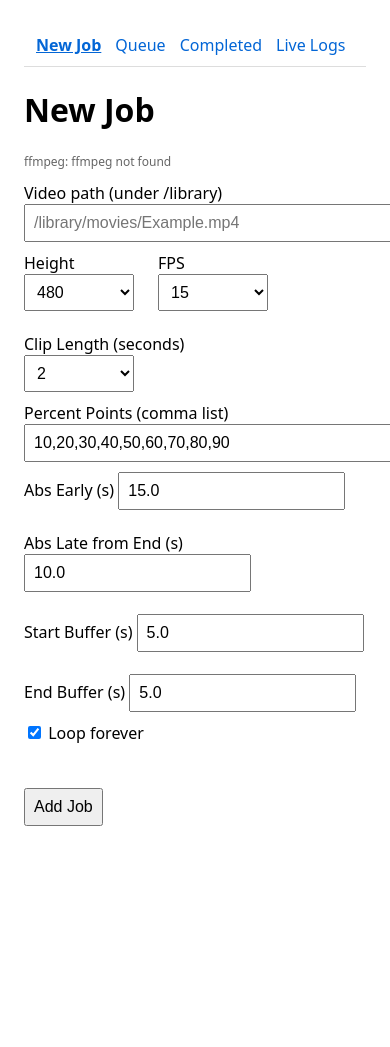
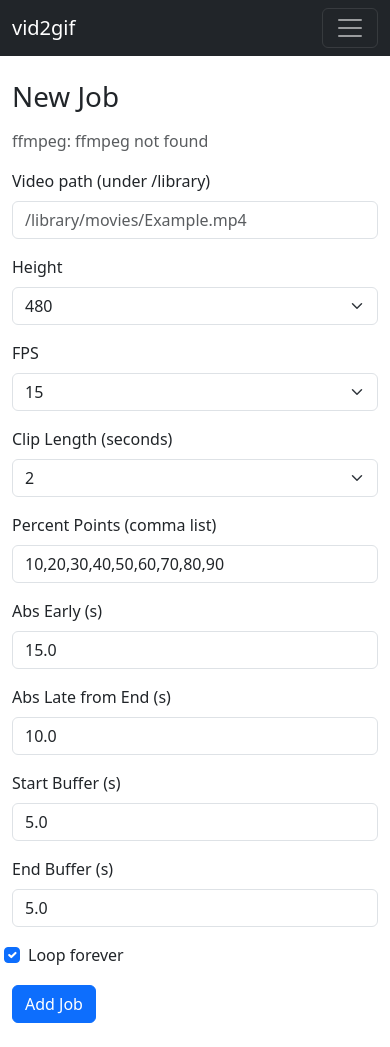
Before and after one commit to RAQ-Tech/vid2gif, a Flask app: page / in a window 390 px wide; the page is wider, and only the part inside the window is pictured. Before the commit the page ends 826 px from the top of that part, so only its background shows below. Run offline with Flask 3, Linux system fonts and the light colour scheme; parts of the project's set-up code (start-up, migrations or seed data) failed here and were passed over.

Commit message:
feat: modernize web UI with responsive layout

```diff
--- a/app/templates/base.html
+++ b/app/templates/base.html
@@ -1,32 +1,47 @@
 <!doctype html>
-<html>
+<html lang="en">
 <head>
   <meta charset="utf-8"/>
+  <meta name="viewport" content="width=device-width, initial-scale=1"/>
   <title>{% block title %}vid2gif{% endblock %}</title>
+  <link href="https://cdn.jsdelivr.net/npm/bootstrap@5.3.0/dist/css/bootstrap.min.css" rel="stylesheet">
   <style>
-    body { font-family: system-ui, Arial, sans-serif; margin: 24px; }
-    .tabs .tab { color:#0366d6; text-decoration:none; }
-    .tabs .tab:hover { text-decoration:underline; }
-    .tabs .tab.active { font-weight:600; text-decoration:underline; }
+    body {
+      font-family: system-ui, -apple-system, Segoe UI, Roboto, Arial, sans-serif;
+    }
   </style>
   {% block head %}{% endblock %}
 </head>
 <body>
-  <nav class="tabs" style="display:flex;gap:14px;padding:10px 12px;border-bottom:1px solid #ddd;">
-    <a href="/"          class="tab">New Job</a>
-    <a href="/queue"     class="tab">Queue</a>
-    <a href="/completed" class="tab">Completed</a>
-    <a href="/live"      class="tab">Live Logs</a>
+  <nav class="navbar navbar-expand-md navbar-dark bg-dark">
+    <div class="container-fluid">
+      <a class="navbar-brand" href="/">vid2gif</a>
+      <button class="navbar-toggler" type="button" data-bs-toggle="collapse" data-bs-target="#mainNav" aria-controls="mainNav" aria-expanded="false" aria-label="Toggle navigation">
+        <span class="navbar-toggler-icon"></span>
+      </button>
+      <div class="collapse navbar-collapse" id="mainNav">
+        <ul class="navbar-nav me-auto mb-2 mb-md-0">
+          <li class="nav-item"><a href="/"          class="nav-link">New Job</a></li>
+          <li class="nav-item"><a href="/queue"     class="nav-link">Queue</a></li>
+          <li class="nav-item"><a href="/completed" class="nav-link">Completed</a></li>
+          <li class="nav-item"><a href="/live"      class="nav-link">Live Logs</a></li>
+        </ul>
+      </div>
+    </div>
   </nav>
+  <main class="container py-4">
+    {% block content %}{% endblock %}
+  </main>
+
+  <script src="https://cdn.jsdelivr.net/npm/bootstrap@5.3.0/dist/js/bootstrap.bundle.min.js"></script>
   <script>
     (function(){
       var path = location.pathname.replace(/\/+$/,'') || '/';
-      document.querySelectorAll('.tabs .tab').forEach(function(a){
+      document.querySelectorAll('.navbar-nav .nav-link').forEach(function(a){
         var href = a.getAttribute('href').replace(/\/+$/,'') || '/';
         if (href === path) a.classList.add('active');
       });
     })();
   </script>
-  {% block content %}{% endblock %}
 </body>
 </html>
--- a/app/templates/index.html
+++ b/app/templates/index.html
@@ -3,20 +3,12 @@
 {% block title %}vid2gif • New Job{% endblock %}
 
 {% block head %}
-  <style>
-    input, select, button { font-size: 16px; padding: 8px; }
-    label { display:block; margin-top:10px; }
-    .row { display:flex; gap:12px; flex-wrap: wrap; }
-    .nav a { margin-right: 12px; }
-    .inline { display:inline-block; margin-right:12px; }
-    .muted { color:#666; font-size: 12px; }
-  </style>
   <script>
     function toggleCustom(selectElId, customInputId) {
       const sel = document.getElementById(selectElId);
       const inp = document.getElementById(customInputId);
       const useCustom = sel.value === 'custom';
-      inp.style.display = useCustom ? 'inline-block' : 'none';
+      inp.classList.toggle('d-none', !useCustom);
       if (!useCustom) inp.value = '';
     }
     function init() {
@@ -29,17 +21,18 @@
 {% endblock %}
 
 {% block content %}
-  <h1>New Job</h1>
-  <p class="muted">ffmpeg: {{ ffmpeg }}</p>
+  <h1 class="mb-3">New Job</h1>
+  <p class="text-muted">ffmpeg: {{ ffmpeg }}</p>
 
-  <form method="post" action="/api/add">
-    <label>Video path (under /library)</label>
-    <input name="video" placeholder="/library/movies/Example.mp4" style="width:600px" required>
+  <form method="post" action="/api/add" class="row g-3">
+    <div class="col-12">
+      <label class="form-label">Video path (under /library)</label>
+      <input name="video" placeholder="/library/movies/Example.mp4" class="form-control" required>
+    </div>
 
-    <div class="row">
-      <div class="inline">
-        <label>Height</label>
-        <select id="height_preset" name="height_preset" onchange="toggleCustom('height_preset','height_custom')">
+    <div class="col-md-4">
+      <label class="form-label">Height</label>
+      <select id="height_preset" name="height_preset" onchange="toggleCustom('height_preset','height_custom')" class="form-select">
         <option value="240">240</option>
         <option value="360">360</option>
         <option value="480" selected>480</option>
@@ -47,12 +40,12 @@
         <option value="1080">1080</option>
         <option value="custom">Custom…</option>
       </select>
-        <input id="height_custom" name="height_custom" placeholder="e.g. 500" style="display:none; width:110px">
+      <input id="height_custom" name="height_custom" placeholder="e.g. 500" class="form-control mt-2 d-none">
     </div>
 
-      <div class="inline">
-        <label>FPS</label>
-        <select id="fps_preset" name="fps_preset" onchange="toggleCustom('fps_preset','fps_custom')">
+    <div class="col-md-4">
+      <label class="form-label">FPS</label>
+      <select id="fps_preset" name="fps_preset" onchange="toggleCustom('fps_preset','fps_custom')" class="form-select">
         <option value="10">10</option>
         <option value="12">12</option>
         <option value="15" selected>15</option>
@@ -61,12 +54,12 @@
         <option value="30">30</option>
         <option value="custom">Custom…</option>
       </select>
-        <input id="fps_custom" name="fps_custom" placeholder="e.g. 17" style="display:none; width:110px">
+      <input id="fps_custom" name="fps_custom" placeholder="e.g. 17" class="form-control mt-2 d-none">
     </div>
 
-      <div class="inline">
-        <label>Clip Length (seconds)</label>
-        <select id="clip_len_preset" name="clip_len_preset" onchange="toggleCustom('clip_len_preset','clip_len_custom')">
+    <div class="col-md-4">
+      <label class="form-label">Clip Length (seconds)</label>
+      <select id="clip_len_preset" name="clip_len_preset" onchange="toggleCustom('clip_len_preset','clip_len_custom')" class="form-select">
         <option value="1">1</option>
         <option value="2" selected>2</option>
         <option value="3">3</option>
@@ -74,22 +67,38 @@
         <option value="5">5</option>
         <option value="custom">Custom…</option>
       </select>
-        <input id="clip_len_custom" name="clip_len_custom" placeholder="e.g. 2.75" style="display:none; width:110px">
-      </div>
+      <input id="clip_len_custom" name="clip_len_custom" placeholder="e.g. 2.75" class="form-control mt-2 d-none">
     </div>
 
-    <label>Percent Points (comma list)</label>
-    <input name="percent_points" value="{{ defaults.percent_points }}" style="width:400px">
-
-    <div class="row">
-      <label>Abs Early (s) <input name="abs_early" value="{{ defaults.abs_early }}"></label>
-      <label>Abs Late from End (s) <input name="abs_late_from_end" value="{{ defaults.abs_late_from_end }}"></label>
-      <label>Start Buffer (s) <input name="start_buffer" value="{{ defaults.start_buffer }}"></label>
-      <label>End Buffer (s) <input name="end_buffer" value="{{ defaults.end_buffer }}"></label>
+    <div class="col-12">
+      <label class="form-label">Percent Points (comma list)</label>
+      <input name="percent_points" value="{{ defaults.percent_points }}" class="form-control">
     </div>
 
-    <label><input type="checkbox" name="loop_forever" checked> Loop forever</label>
-    <br><br>
-    <button type="submit">Add Job</button>
+    <div class="col-sm-3">
+      <label class="form-label">Abs Early (s)</label>
+      <input name="abs_early" value="{{ defaults.abs_early }}" class="form-control">
+    </div>
+    <div class="col-sm-3">
+      <label class="form-label">Abs Late from End (s)</label>
+      <input name="abs_late_from_end" value="{{ defaults.abs_late_from_end }}" class="form-control">
+    </div>
+    <div class="col-sm-3">
+      <label class="form-label">Start Buffer (s)</label>
+      <input name="start_buffer" value="{{ defaults.start_buffer }}" class="form-control">
+    </div>
+    <div class="col-sm-3">
+      <label class="form-label">End Buffer (s)</label>
+      <input name="end_buffer" value="{{ defaults.end_buffer }}" class="form-control">
+    </div>
+
+    <div class="col-12 form-check">
+      <input type="checkbox" name="loop_forever" id="loop_forever" class="form-check-input" checked>
+      <label class="form-check-label" for="loop_forever">Loop forever</label>
+    </div>
+
+    <div class="col-12">
+      <button type="submit" class="btn btn-primary">Add Job</button>
+    </div>
   </form>
 {% endblock %}
```
Also changed, not shown: app/templates/completed.html (+8 -2 lines), app/templates/live.html (+8 -11 lines), app/templates/queue.html (+25 -13 lines). Lines whose indentation alone changed are shown as unchanged.
